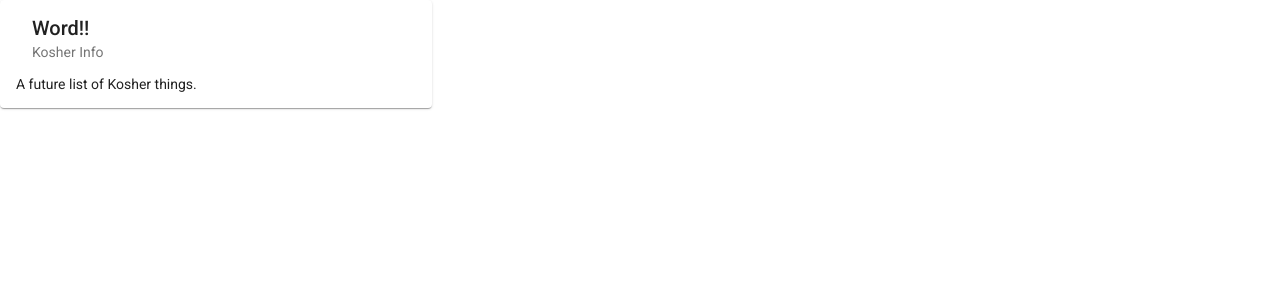
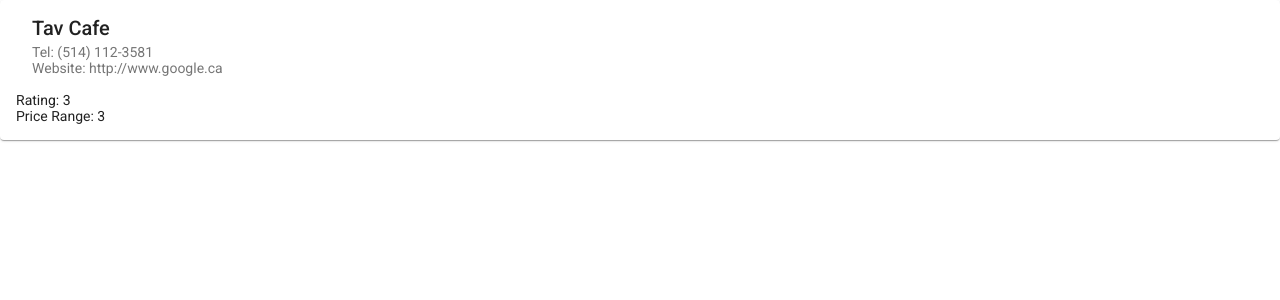
Before and after one commit to Dunkindon13/kosher, an Angular app: page / in a window 1280 px wide. Shown: the top 300 px of the page. Built offline with nearby package versions, Linux system fonts and the light colour scheme.

Commit message:
Added Restaurant card.

```diff
--- a/src/app/app.component.html
+++ b/src/app/app.component.html
@@ -1,19 +1,4 @@
-<!--The content below is only a placeholder and can be replaced.-->
-<div>
 
-<mat-card class="width">
-  <mat-card-header>
-  <mat-card-title>{{ cardTitle }}</mat-card-title>
-  <mat-card-subtitle>{{ cardSub }}</mat-card-subtitle>
-  </mat-card-header>
-
-
-  <mat-card-content>
-    <p>{{ cardContent }}</p>
-  </mat-card-content>
-</mat-card>
-
-</div>
-
+<app-rest-card></app-rest-card>
 
 <router-outlet></router-outlet>
--- a/src/app/app.component.ts
+++ b/src/app/app.component.ts
@@ -6,13 +6,6 @@ import {Component, OnInit} from '@angular/core';
   styleUrls: ['./app.component.scss']
 })
 
-export class AppComponent implements OnInit {
-  cardTitle = 'Kosher App';
-  cardSub = 'Kosher Info';
-  cardContent = 'A future list of Kosher things.';
+export class AppComponent {
 
-  // Init method
-  ngOnInit(): void {
-    this.cardTitle = 'Word!!';
-  }
 }
--- a/src/app/views/rest-card/rest-card.component.html
+++ b/src/app/views/rest-card/rest-card.component.html
@@ -1,3 +1,13 @@
-<p>
-  rest-card works!
-</p>
+
+  <mat-card class="width">
+    <mat-card-header>
+      <mat-card-title>{{restaurant.name}}</mat-card-title>
+      <mat-card-subtitle>Tel: {{restaurant.phone}}<br>
+        Website: {{restaurant.website}}</mat-card-subtitle>
+    </mat-card-header>
+
+
+    <mat-card-content>
+<p>Rating: {{restaurant.rating}} <br> Price Range: {{restaurant.priceRange}}</p>
+</mat-card-content>
+</mat-card>
--- a/src/app/views/rest-card/rest-card.component.ts
+++ b/src/app/views/rest-card/rest-card.component.ts
@@ -1,4 +1,5 @@
 import { Component, OnInit } from '@angular/core';
+import {Restaurant} from '../../models/restaurant';
 
 @Component({
   selector: 'app-rest-card',
@@ -6,10 +7,17 @@ import { Component, OnInit } from '@angular/core';
   styleUrls: ['./rest-card.component.scss']
 })
 export class RestCardComponent implements OnInit {
-
-  constructor() { }
+restaurant: Restaurant;
+  constructor() {
+   this.restaurant = new Restaurant();
+  }
 
   ngOnInit() {
+    this.restaurant.name = 'Tav Cafe';
+    this.restaurant.phone = '(514) 112-3581';
+    this.restaurant.rating = 3;
+    this.restaurant.priceRange = 3;
+    this.restaurant.website = 'http://www.google.ca';
   }
 
 }
```
